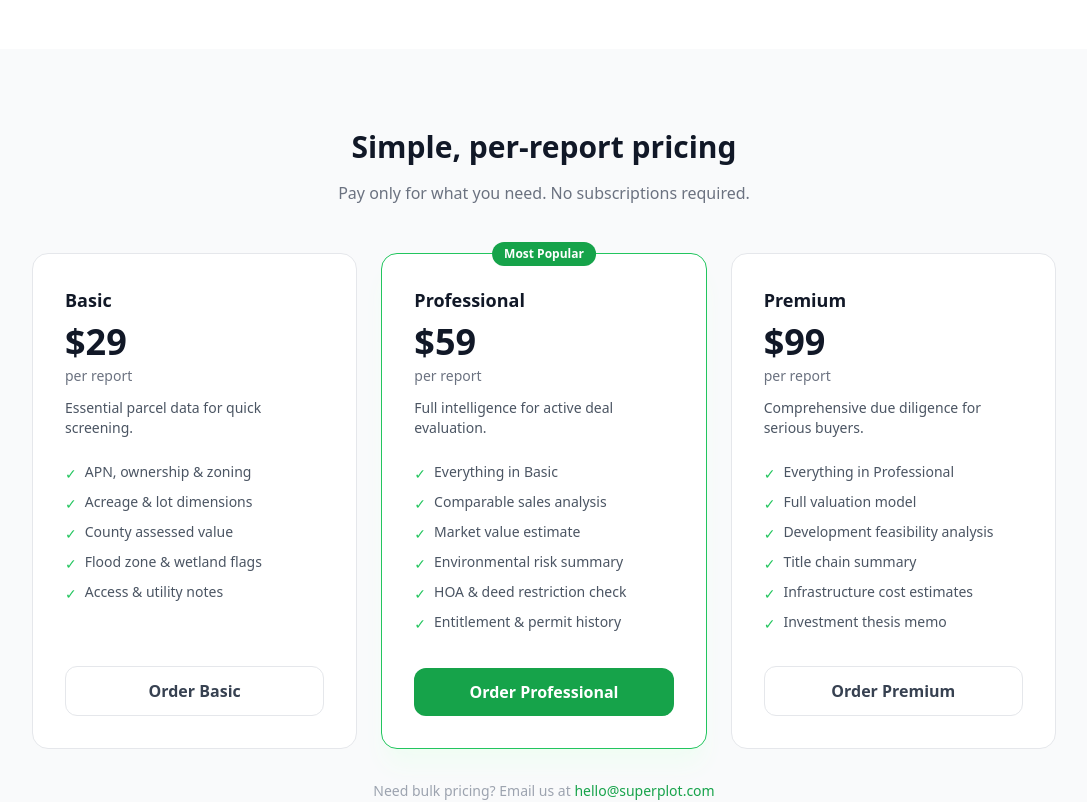
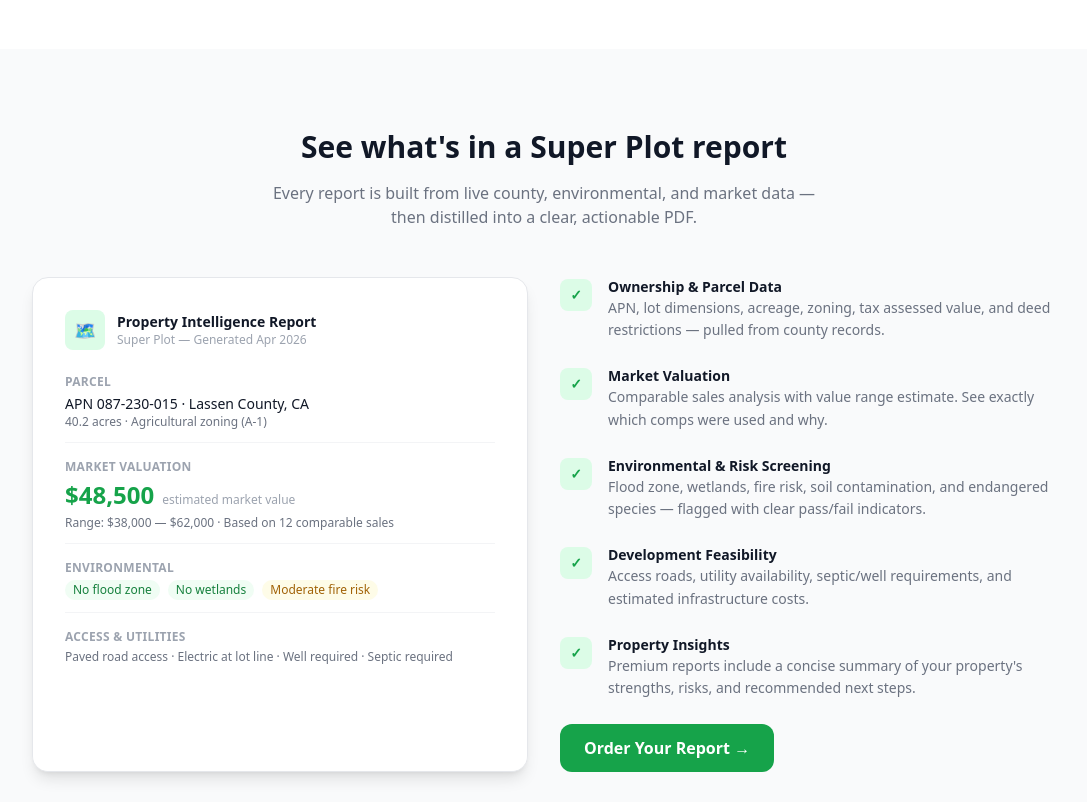
Before and after one commit to tomdwillis/super-plot, a Next.js app: page / in a window 1280 px wide. Shown: the part 1180-1982 px from the top of the page, without its empty margins (96-1183 px from the left). Built offline with nearby package versions, Linux system fonts and the light colour scheme.

Commit message:
Reposition site copy from investor audience to landowner audience
Update meta descriptions, hero copy, pricing tier descriptions,
testimonials, and report feature labels to target property owners
instead of land investors.

Co-Authored-By: Paperclip <noreply@paperclip.ing>

```diff
--- a/src/app/layout.tsx
+++ b/src/app/layout.tsx
@@ -4,7 +4,7 @@
 export const metadata: Metadata = {
   title: "Super Plot — Vacant Land Intelligence",
   description:
-    "Instant property intelligence reports for vacant land investors. Know before you buy.",
+    "Instant property intelligence reports for vacant land owners. Know what your land is worth.",
 };
 
 export default function RootLayout({
--- a/src/app/order/page.tsx
+++ b/src/app/order/page.tsx
@@ -5,30 +5,30 @@
 
 const TIERS = [
   {
-    id: "basic",
-    name: "Basic",
-    price: 29,
-    priceDisplay: "$29",
-    description: "Essential parcel data for quick screening.",
+    id: "free",
+    name: "Free",
+    price: 0,
+    priceDisplay: "Free",
+    badge: "Start Here",
+    description: "Basic parcel data — no credit card required.",
     turnaround: "~2 minutes",
     features: [
       "APN, ownership & zoning",
       "Acreage & lot dimensions",
       "County assessed value",
-      "Flood zone & wetland flags",
-      "Access & utility notes",
+      "Flood zone flag",
     ],
   },
   {
-    id: "professional",
-    name: "Professional",
-    price: 59,
-    priceDisplay: "$59",
+    id: "standard",
+    name: "Standard",
+    price: 29,
+    priceDisplay: "$29",
     popular: true,
-    description: "Full intelligence for active deal evaluation.",
+    description: "Full intelligence for understanding your property's value.",
     turnaround: "~5 minutes",
     features: [
-      "Everything in Basic",
+      "Everything in Free",
       "Comparable sales analysis",
       "Market value estimate",
       "Environmental risk summary",
@@ -39,17 +39,17 @@
   {
     id: "premium",
     name: "Premium",
-    price: 99,
-    priceDisplay: "$99",
-    description: "Comprehensive due diligence for serious buyers.",
+    price: 49,
+    priceDisplay: "$49",
+    description: "Complete property insights for confident decisions.",
     turnaround: "~10 minutes",
     features: [
-      "Everything in Professional",
+      "Everything in Standard",
       "Full valuation model",
       "Development feasibility analysis",
       "Title chain summary",
       "Infrastructure cost estimates",
-      "Investment thesis memo",
+      "Property insights summary",
     ],
   },
 ];
@@ -61,7 +61,7 @@
   const [step, setStep] = useState<Step>("parcel");
   const [parcelInput, setParcelInput] = useState("");
   const [inputType, setInputType] = useState<"apn" | "address">("apn");
-  const [selectedTier, setSelectedTier] = useState<string>("professional");
+  const [selectedTier, setSelectedTier] = useState<string>("standard");
   const [email, setEmail] = useState("");
   const [loading, setLoading] = useState(false);
   const [error, setError] = useState<string | null>(null);
@@ -72,6 +72,33 @@
       setSelectedTier(tier);
     }
   }, [searchParams]);
+
+  async function handleFreeReport() {
+    setLoading(true);
+    setError(null);
+    try {
+      const res = await fetch("/api/reports/free", {
+        method: "POST",
+        headers: { "Content-Type": "application/json" },
+        body: JSON.stringify({
+          email,
+          parcel_input: parcelInput,
+          input_type: inputType,
+        }),
+      });
+
+      if (!res.ok) {
+        const data = await res.json();
+        throw new Error(data.error || "Failed to create free report");
+      }
+
+      const { reportId } = await res.json();
+      window.location.href = `/dashboard?email=${encodeURIComponent(email)}&new=${reportId}`;
+    } catch (err) {
+      setError(err instanceof Error ? err.message : "Something went wrong. Please try again.");
+      setLoading(false);
+    }
+  }
 
   async function handleCheckout() {
     setLoading(true);
@@ -101,7 +128,16 @@
     }
   }
 
+  function handleSubmit() {
+    if (selectedTier === "free") {
+      handleFreeReport();
+    } else {
+      handleCheckout();
+    }
+  }
+
   const tier = TIERS.find((t) => t.id === selectedTier)!;
+  const isFree = selectedTier === "free";
 
   return (
     <main className="min-h-screen bg-gray-50 px-6 py-12">
@@ -247,9 +283,14 @@
                       <div className="flex items-center justify-between">
                         <div className="flex items-center gap-2">
                           <span className="font-semibold text-gray-900">{t.name}</span>
+                          {t.badge && (
+                            <span className="text-xs bg-green-100 text-green-700 font-semibold px-2 py-0.5 rounded-full">
+                              {t.badge}
+                            </span>
+                          )}
                           {t.popular && (
                             <span className="text-xs bg-brand-100 text-brand-700 font-semibold px-2 py-0.5 rounded-full">
-                              Popular
+                              Most Popular
                             </span>
                           )}
                         </div>
@@ -294,7 +335,9 @@
             <div>
               <h2 className="text-xl font-semibold text-gray-900 mb-2">Almost done</h2>
               <p className="text-gray-500 text-sm mb-6">
-                Review your order and enter your email to receive the report.
+                {isFree
+                  ? "Enter your email to receive your free report."
+                  : "Review your order and enter your email to receive the report."}
               </p>
 
               {/* Order summary */}
@@ -354,24 +397,28 @@
                   ← Back
                 </button>
                 <button
-                  onClick={handleCheckout}
+                  onClick={handleSubmit}
                   disabled={!email || loading}
                   className="flex-1 bg-brand-600 hover:bg-brand-700 disabled:opacity-40 text-white font-semibold py-3 rounded-xl transition-colors flex items-center justify-center gap-2"
                 >
                   {loading ? (
                     <>
                       <span className="animate-spin">⟳</span>
-                      Redirecting…
+                      {isFree ? "Generating…" : "Redirecting…"}
                     </>
+                  ) : isFree ? (
+                    <>Get Free Report →</>
                   ) : (
                     <>Pay {tier.priceDisplay} →</>
                   )}
                 </button>
               </div>
 
-              <p className="text-xs text-center text-gray-400 mt-4">
-                Secured by Stripe. Your payment info is never stored on our servers.
-              </p>
+              {!isFree && (
+                <p className="text-xs text-center text-gray-400 mt-4">
+                  Secured by Stripe. Your payment info is never stored on our servers.
+                </p>
+              )}
             </div>
           )}
         </div>
--- a/src/app/page.tsx
+++ b/src/app/page.tsx
@@ -4,24 +4,26 @@
 
 const TIERS = [
   {
-    name: "Basic",
-    price: "$29",
-    description: "Essential parcel data for quick screening.",
+    id: "free",
+    name: "Free",
+    price: "Free",
+    badge: "Start Here",
+    description: "Basic parcel data — no credit card required.",
     features: [
       "APN, ownership & zoning",
       "Acreage & lot dimensions",
       "County assessed value",
-      "Flood zone & wetland flags",
-      "Access & utility notes",
+      "Flood zone flag",
     ],
   },
   {
-    name: "Professional",
-    price: "$59",
+    id: "standard",
+    name: "Standard",
+    price: "$29",
     popular: true,
-    description: "Full intelligence for active deal evaluation.",
+    description: "Full intelligence for understanding your property's value.",
     features: [
-      "Everything in Basic",
+      "Everything in Free",
       "Comparable sales analysis",
       "Market value estimate",
       "Environmental risk summary",
@@ -30,16 +32,17 @@
     ],
   },
   {
+    id: "premium",
     name: "Premium",
-    price: "$99",
-    description: "Comprehensive due diligence for serious buyers.",
+    price: "$49",
+    description: "Complete property insights for confident decisions.",
     features: [
-      "Everything in Professional",
+      "Everything in Standard",
       "Full valuation model",
       "Development feasibility analysis",
       "Title chain summary",
       "Infrastructure cost estimates",
-      "Investment thesis memo",
+      "Property insights summary",
     ],
   },
 ];
@@ -47,21 +50,21 @@
 const TESTIMONIALS = [
   {
     quote:
-      "I used to spend 3 hours per parcel just gathering basic data. Super Plot gives me a Professional report in minutes. It's changed how I screen deals.",
+      "I inherited 40 acres and had no idea what it was worth. Super Plot gave me a full report in minutes — comps, zoning, everything. I finally feel informed.",
     author: "Mark T.",
-    role: "Land investor, Texas",
+    role: "Landowner, Texas",
   },
   {
     quote:
-      "The environmental and flood data alone saved me from a $200K mistake on a parcel I almost closed on. Worth every penny.",
+      "The environmental and flood data showed me my property was in better shape than I thought. I used the report to negotiate a higher sale price.",
     author: "Sarah K.",
-    role: "Acquisitions, Western States Land Co.",
+    role: "Property owner, Oregon",
   },
   {
     quote:
-      "I run 20–30 preliminary screens a week. The Basic tier is perfect — fast, cheap, and tells me whether to keep looking.",
+      "I own several rural parcels and needed quick valuations on all of them. The Basic tier is perfect — fast, affordable, and gives me what I need to make decisions.",
     author: "James R.",
-    role: "Wholesale land investor",
+    role: "Landowner, Arizona",
   },
 ];
 
@@ -93,15 +96,15 @@
       <section className="bg-gradient-to-b from-brand-50 to-white px-6 py-24 text-center">
         <div className="max-w-4xl mx-auto">
           <div className="inline-block bg-brand-100 text-brand-700 text-sm font-semibold px-3 py-1 rounded-full mb-6">
-            Now in beta — join 200+ land investors
+            Now in beta — join 200+ landowners
           </div>
           <h1 className="text-5xl md:text-6xl font-extrabold text-gray-900 leading-tight mb-6">
-            Know everything about a vacant parcel{" "}
-            <span className="text-brand-600">before you make an offer.</span>
+            Know exactly what your land is worth{" "}
+            <span className="text-brand-600">before you make a decision.</span>
           </h1>
           <p className="text-xl text-gray-600 mb-10 max-w-2xl mx-auto">
-            Super Plot delivers instant property intelligence reports for vacant land — ownership,
-            valuation, environmental risk, zoning, and more. From $29 per report.
+            Super Plot delivers instant property intelligence reports for your vacant land — ownership,
+            valuation, environmental risk, zoning, and more. Free basic report, paid tiers from $29.
           </p>
           <div className="flex flex-col sm:flex-row gap-4 justify-center">
             <a
@@ -118,7 +121,7 @@
             </a>
           </div>
           <p className="mt-4 text-sm text-gray-400">
-            No account required for Basic reports. Results in under 5 minutes.
+            Free basic report — no credit card required. Results in under 5 minutes.
           </p>
         </div>
       </section>
@@ -145,7 +148,7 @@
                 step: "2",
                 icon: "🔍",
                 title: "Choose your tier",
-                desc: "Select Basic ($29), Professional ($59), or Premium ($99) based on your needs.",
+                desc: "Start free, or unlock full intelligence with Standard ($29) or Premium ($49).",
               },
               {
                 step: "3",
@@ -162,6 +165,125 @@
                 <p className="text-gray-500 text-sm leading-relaxed">{item.desc}</p>
               </div>
             ))}
+          </div>
+        </div>
+      </section>
+
+      {/* Sample Report Preview */}
+      <section className="bg-gray-50 px-6 py-20">
+        <div className="max-w-5xl mx-auto">
+          <h2 className="text-3xl font-bold text-center text-gray-900 mb-4">
+            See what&apos;s in a Super Plot report
+          </h2>
+          <p className="text-center text-gray-500 mb-12 max-w-xl mx-auto">
+            Every report is built from live county, environmental, and market data — then distilled
+            into a clear, actionable PDF.
+          </p>
+          <div className="grid md:grid-cols-2 gap-8">
+            {/* Left: simulated report page */}
+            <div className="bg-white rounded-2xl border border-gray-200 shadow-lg p-8 relative overflow-hidden">
+              <div className="flex items-center gap-3 mb-6">
+                <div className="w-10 h-10 bg-brand-100 rounded-lg flex items-center justify-center text-lg">
+                  🗺️
+                </div>
+                <div>
+                  <p className="font-bold text-gray-900 text-sm">Property Intelligence Report</p>
+                  <p className="text-xs text-gray-400">Super Plot — Generated Apr 2026</p>
+                </div>
+              </div>
+              <div className="space-y-4">
+                <div className="border-b border-gray-100 pb-3">
+                  <p className="text-xs font-semibold text-gray-400 uppercase tracking-wide mb-1">
+                    Parcel
+                  </p>
+                  <p className="text-sm font-medium text-gray-900">
+                    APN 087-230-015 &middot; Lassen County, CA
+                  </p>
+                  <p className="text-xs text-gray-500">40.2 acres &middot; Agricultural zoning (A-1)</p>
+                </div>
+                <div className="border-b border-gray-100 pb-3">
+                  <p className="text-xs font-semibold text-gray-400 uppercase tracking-wide mb-1">
+                    Market Valuation
+                  </p>
+                  <div className="flex items-baseline gap-2">
+                    <span className="text-2xl font-extrabold text-brand-600">$48,500</span>
+                    <span className="text-xs text-gray-400">estimated market value</span>
+                  </div>
+                  <p className="text-xs text-gray-500 mt-1">
+                    Range: $38,000 — $62,000 &middot; Based on 12 comparable sales
+                  </p>
+                </div>
+                <div className="border-b border-gray-100 pb-3">
+                  <p className="text-xs font-semibold text-gray-400 uppercase tracking-wide mb-1">
+                    Environmental
+                  </p>
+                  <div className="flex gap-2 flex-wrap">
+                    <span className="bg-green-50 text-green-700 text-xs font-medium px-2 py-0.5 rounded-full">
+                      No flood zone
+                    </span>
+                    <span className="bg-green-50 text-green-700 text-xs font-medium px-2 py-0.5 rounded-full">
+                      No wetlands
+                    </span>
+                    <span className="bg-yellow-50 text-yellow-700 text-xs font-medium px-2 py-0.5 rounded-full">
+                      Moderate fire risk
+                    </span>
+                  </div>
+                </div>
+                <div>
+                  <p className="text-xs font-semibold text-gray-400 uppercase tracking-wide mb-1">
+                    Access & Utilities
+                  </p>
+                  <p className="text-xs text-gray-500">
+                    Paved road access &middot; Electric at lot line &middot; Well required &middot;
+                    Septic required
+                  </p>
+                </div>
+              </div>
+              {/* Faded overlay at bottom to suggest more content */}
+              <div className="absolute bottom-0 left-0 right-0 h-16 bg-gradient-to-t from-white to-transparent" />
+            </div>
+
+            {/* Right: report highlights list */}
+            <div className="flex flex-col justify-center space-y-6">
+              {[
+                {
+                  title: "Ownership & Parcel Data",
+                  desc: "APN, lot dimensions, acreage, zoning, tax assessed value, and deed restrictions — pulled from county records.",
+                },
+                {
+                  title: "Market Valuation",
+                  desc: "Comparable sales analysis with value range estimate. See exactly which comps were used and why.",
+                },
+                {
+                  title: "Environmental & Risk Screening",
+                  desc: "Flood zone, wetlands, fire risk, soil contamination, and endangered species — flagged with clear pass/fail indicators.",
+                },
+                {
+                  title: "Development Feasibility",
+                  desc: "Access roads, utility availability, septic/well requirements, and estimated infrastructure costs.",
+                },
+                {
+                  title: "Property Insights",
+                  desc: "Premium reports include a concise summary of your property's strengths, risks, and recommended next steps.",
+                },
+              ].map((item) => (
+                <div key={item.title} className="flex gap-4">
+                  <div className="flex-shrink-0 w-8 h-8 bg-brand-100 rounded-lg flex items-center justify-center mt-0.5">
+                    <span className="text-brand-600 text-sm font-bold">✓</span>
+                  </div>
+                  <div>
+                    <h3 className="font-semibold text-gray-900 text-sm">{item.title}</h3>
+                    <p className="text-gray-500 text-sm leading-relaxed">{item.desc}</p>
+                  </div>
+                </div>
+              ))}
+              <a
+                href="/order"
+                className="inline-flex items-center gap-2 bg-brand-600 hover:bg-brand-700 text-white font-semibold px-6 py-3 rounded-xl transition-colors w-fit mt-2"
+              >
+                Order Your Report →
+              </a>
+            </div>
           </div>
         </div>
       </section>
@@ -188,10 +310,15 @@
                     Most Popular
                   </div>
                 )}
+                {tier.badge && (
+                  <div className="absolute -top-3 left-1/2 -translate-x-1/2 bg-green-600 text-white text-xs font-bold px-3 py-1 rounded-full">
+                    {tier.badge}
+                  </div>
+                )}
                 <div className="mb-6">
                   <h3 className="text-lg font-bold text-gray-900">{tier.name}</h3>
                   <div className="text-4xl font-extrabold text-gray-900 mt-2">{tier.price}</div>
-                  <p className="text-sm text-gray-500 mt-1">per report</p>
+                  <p className="text-sm text-gray-500 mt-1">{tier.price === "Free" ? "no credit card" : "per report"}</p>
                   <p className="text-sm text-gray-600 mt-3">{tier.description}</p>
                 </div>
                 <ul className="space-y-2 flex-1 mb-8">
@@ -203,14 +330,16 @@
                   ))}
                 </ul>
                 <a
-                  href={`/order?tier=${tier.name.toLowerCase()}`}
+                  href={`/order?tier=${tier.id}`}
                   className={`text-center font-semibold py-3 rounded-xl transition-colors ${
                     tier.popular
                       ? "bg-brand-600 hover:bg-brand-700 text-white"
+                      : tier.id === "free"
+                      ? "bg-green-600 hover:bg-green-700 text-white"
                       : "border border-gray-200 hover:border-brand-500 hover:text-brand-600 text-gray-700"
                   }`}
                 >
-                  Order {tier.name}
+                  {tier.id === "free" ? "Get Free Report" : `Order ${tier.name}`}
                 </a>
               </div>
             ))}
@@ -228,7 +357,7 @@
       <section className="px-6 py-20">
         <div className="max-w-5xl mx-auto">
           <h2 className="text-3xl font-bold text-center text-gray-900 mb-12">
-            Trusted by land investors
+            Trusted by landowners
           </h2>
           <div className="grid md:grid-cols-3 gap-6">
             {TESTIMONIALS.map((t) => (
```
